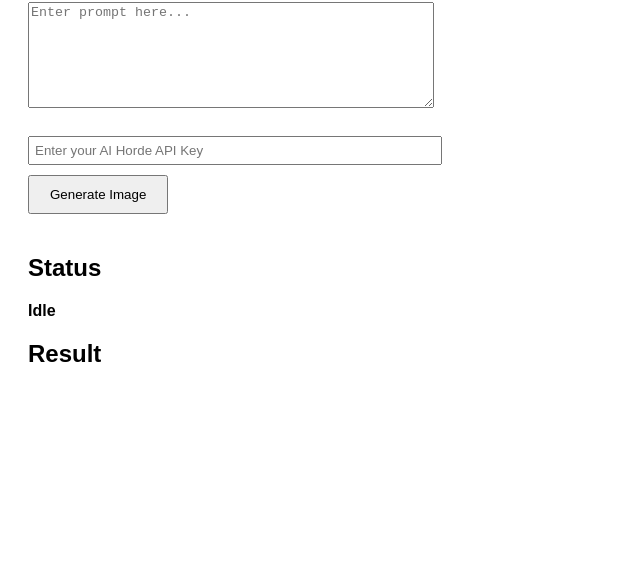
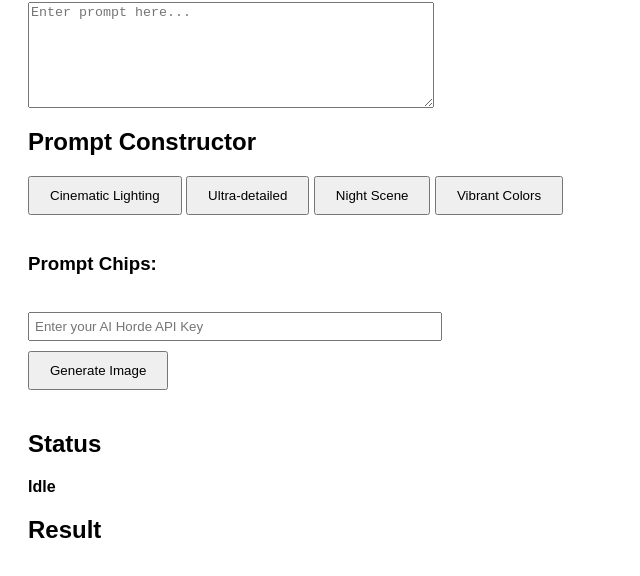
Before and after one commit to TheImpossibleSpy/ImageenAIArt, a plain HTML site: page index.html in a window 1280 px wide. Shown: the part 106-682 px from the top of the page, without its empty margins (0-640 px from the left). Drawn offline with Linux system fonts and the light colour scheme.

Commit message:
Update index.html

```diff
--- a/index.html
+++ b/index.html
@@ -9,6 +9,17 @@
     <h1>ImageenAI - Phase 1 Test</h1>
 
     <textarea id="prompt" placeholder="Enter prompt here..."></textarea>
+    <h2>Prompt Constructor</h2>
+<div id="snippetButtons">
+    <button class="snippet-btn" data-text="cinematic lighting">Cinematic Lighting</button>
+    <button class="snippet-btn" data-text="ultra-detailed">Ultra-detailed</button>
+    <button class="snippet-btn" data-text="night scene">Night Scene</button>
+    <button class="snippet-btn" data-text="vibrant colors">Vibrant Colors</button>
+</div>
+
+<h3>Prompt Chips:</h3>
+<div id="promptChips" style="display: flex; flex-wrap: wrap; gap: 5px;"></div>
+
     <br>
     <input id="apiKey" placeholder="Enter your AI Horde API Key" type="text" style="width: 400px;">
     <br>
```
